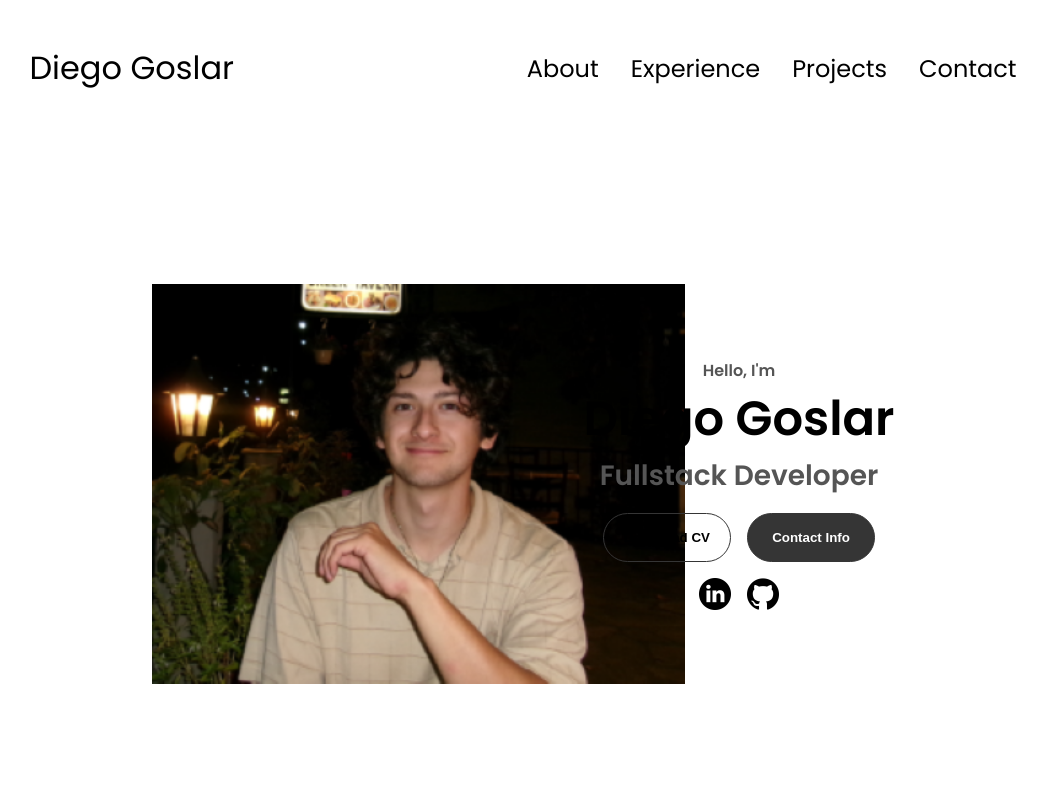
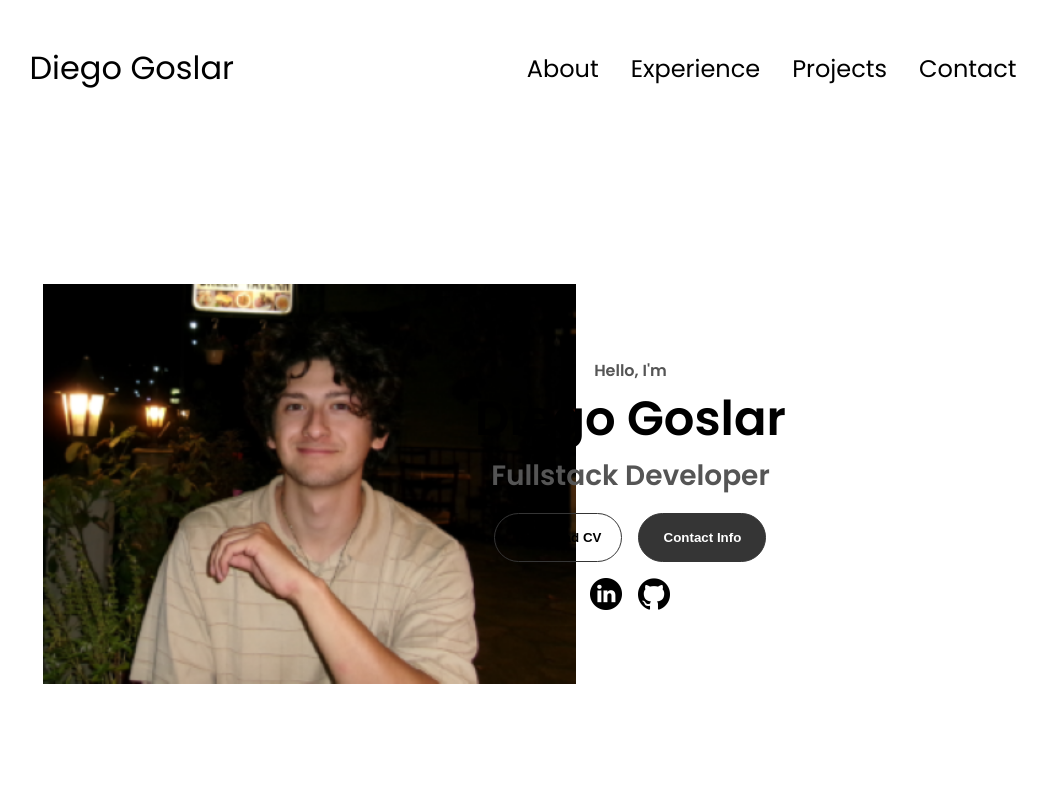
Before and after one commit to Kill3rFox/DG_Website, a plain HTML site: page index.html in a window 1280 px wide. Shown: the top 800 px of the page, without its empty margins (117-1164 px from the left). Drawn offline with Linux system fonts and the light colour scheme.

Commit message:
Update style.css

```diff
--- a/style.css
+++ b/style.css
@@ -164,7 +164,7 @@ section {
 
 #profile {
   display: flex;
-  justify-content: center;
+  justify-content: flex-start;;
   gap: 2rem;
   height: 80vh;
 }
```
